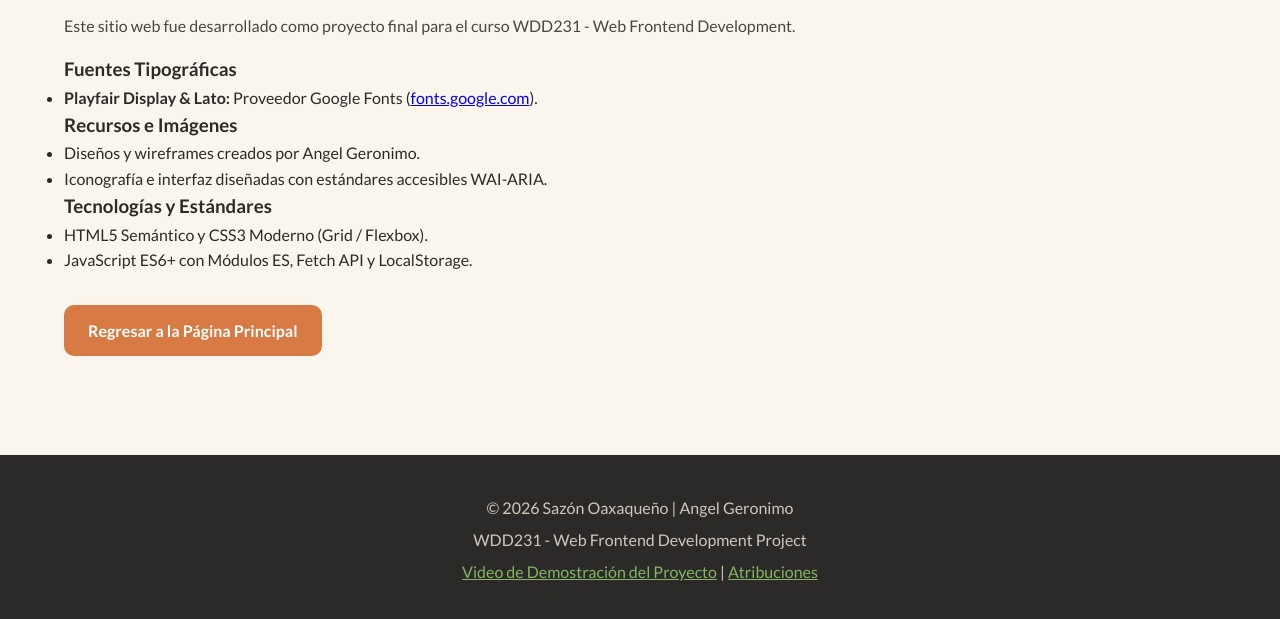
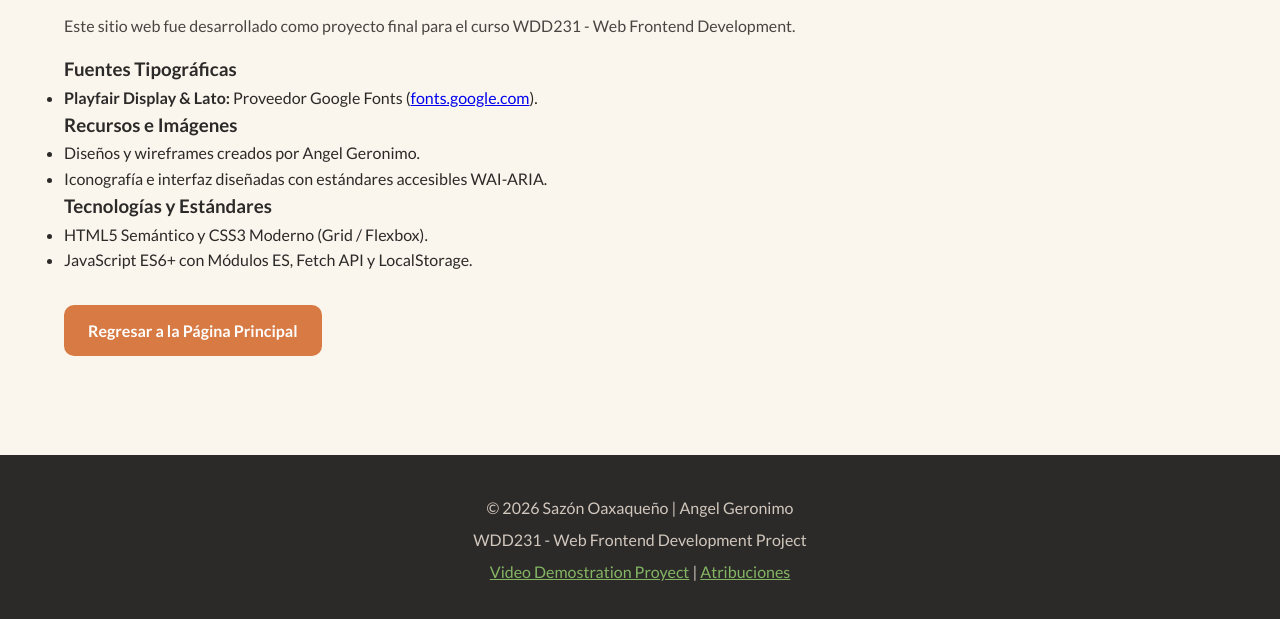
Before and after one commit to AJeronimo98/wdd231, a plain HTML site: page FINAL/attributions.html in a window 1280 px wide. Shown: the part 169-788 px from the top of the page. Drawn offline with nearby package versions, Linux system fonts and the light colour scheme; files whose address does not match are found by name.

Commit message:
new changes

```diff
--- a/W06/attributions.html
+++ b/FINAL/attributions.html
@@ -58,7 +58,7 @@
     <footer>
         <p>&copy; 2026 Sazón Oaxaqueño | Angel Geronimo</p>
         <p>WDD231 - Web Frontend Development Project</p>
-        <p><a href="https://www.youtube.com/watch?v=tu-video-demostracion" target="_blank" rel="noopener">Video de Demostración del Proyecto</a> | <a href="attributions.html">Atribuciones</a></p>
+        <p><a href="https://www.loom.com/share/e4f2e99b9c9b4e2e8d938452b3a0030d" target="_blank" rel="noopener">Video Demostration Proyect</a> | <a href="attributions.html">Atribuciones</a></p>
     </footer>
 
     <script src="js/main.js" type="module"></script>
```
Also changed, not shown: FINAL/index.html (renamed from W06/index.html, +1 -1 lines), FINAL/menu.html (renamed from W06/menu.html, +1 -1 lines), FINAL/order-action.html (renamed from W06/order-action.html, +1 -1 lines), FINAL/order.html (renamed from W06/order.html, +1 -1 lines), FINAL/css/styles.css (renamed from W06/css/styles.css), FINAL/data/menu.json (renamed from W06/data/menu.json), FINAL/images/favicon.png (added), FINAL/images/wireframe-desktop.jpeg (renamed from W06/images/wireframe-desktop.jpeg), FINAL/images/wireframe-mobile.jpeg (renamed from W06/images/wireframe-mobile.jpeg), FINAL/js/menu-main.js (renamed from W06/js/menu-main.js), FINAL/js/menu.js (renamed from W06/js/menu.js), FINAL/js/modal.js (renamed from W06/js/modal.js), FINAL/js/order-action.js (renamed from W06/js/order-action.js), FINAL/js/storage.js (renamed from W06/js/storage.js), 1 more files.
